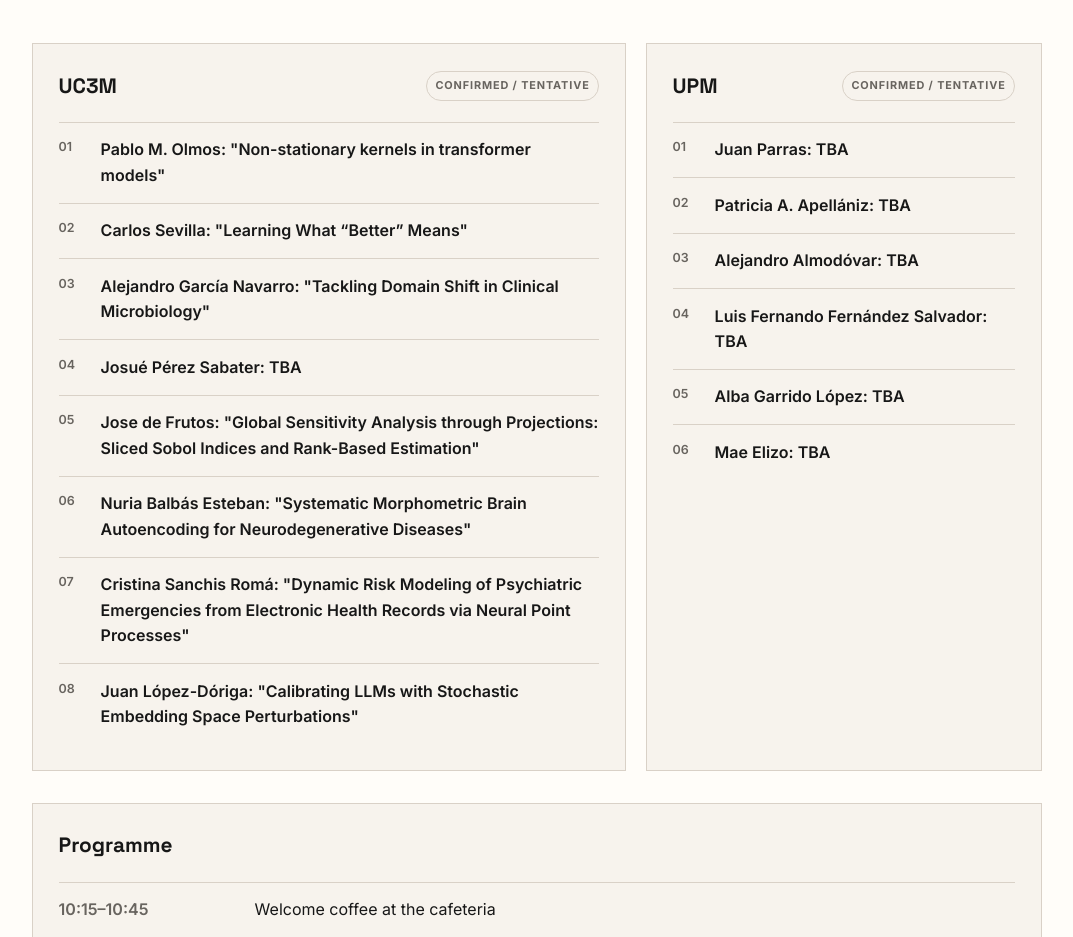
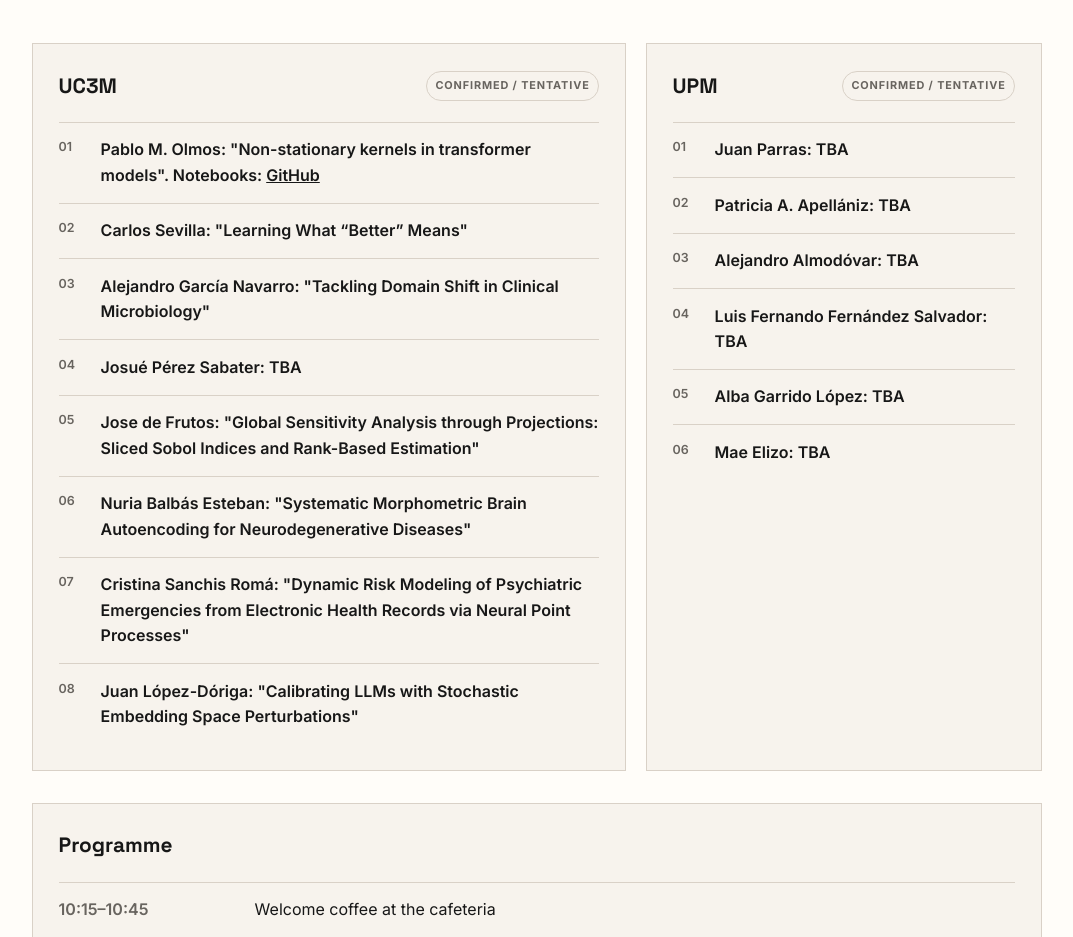
Before and after one commit to fatal-workshop/fatal-workshop.github.io, a plain HTML site: page index.html in a window 1280 px wide. Shown: the part 1780-2717 px from the top of the page, without its empty margins (138-1211 px from the left). Drawn offline with Linux system fonts and the light colour scheme.

Commit message:
adding url

```diff
--- a/index.html
+++ b/index.html
@@ -99,7 +99,7 @@
               <span class="badge">confirmed / tentative</span>
             </div>
             <ul class="speaker-list">
-              <li><span class="index">01</span><span>Pablo M. Olmos: "Non-stationary kernels in transformer models"</span></li>
+              <li><span class="index">01</span><span>Pablo M. Olmos: "Non-stationary kernels in transformer models". Notebooks: <a href="https://github.com/OLMOS-PM/GPSS_2026" target="_blank" rel="noreferrer">GitHub</a></span></li>
               <li><span class="index">02</span><span>Carlos Sevilla: "Learning What “Better” Means"</span></li>
               <li><span class="index">03</span><span>Alejandro García Navarro: "Tackling Domain Shift in Clinical Microbiology"</span></li>
               <li><span class="index">04</span><span>Josué Pérez Sabater: TBA</span></li>
```
